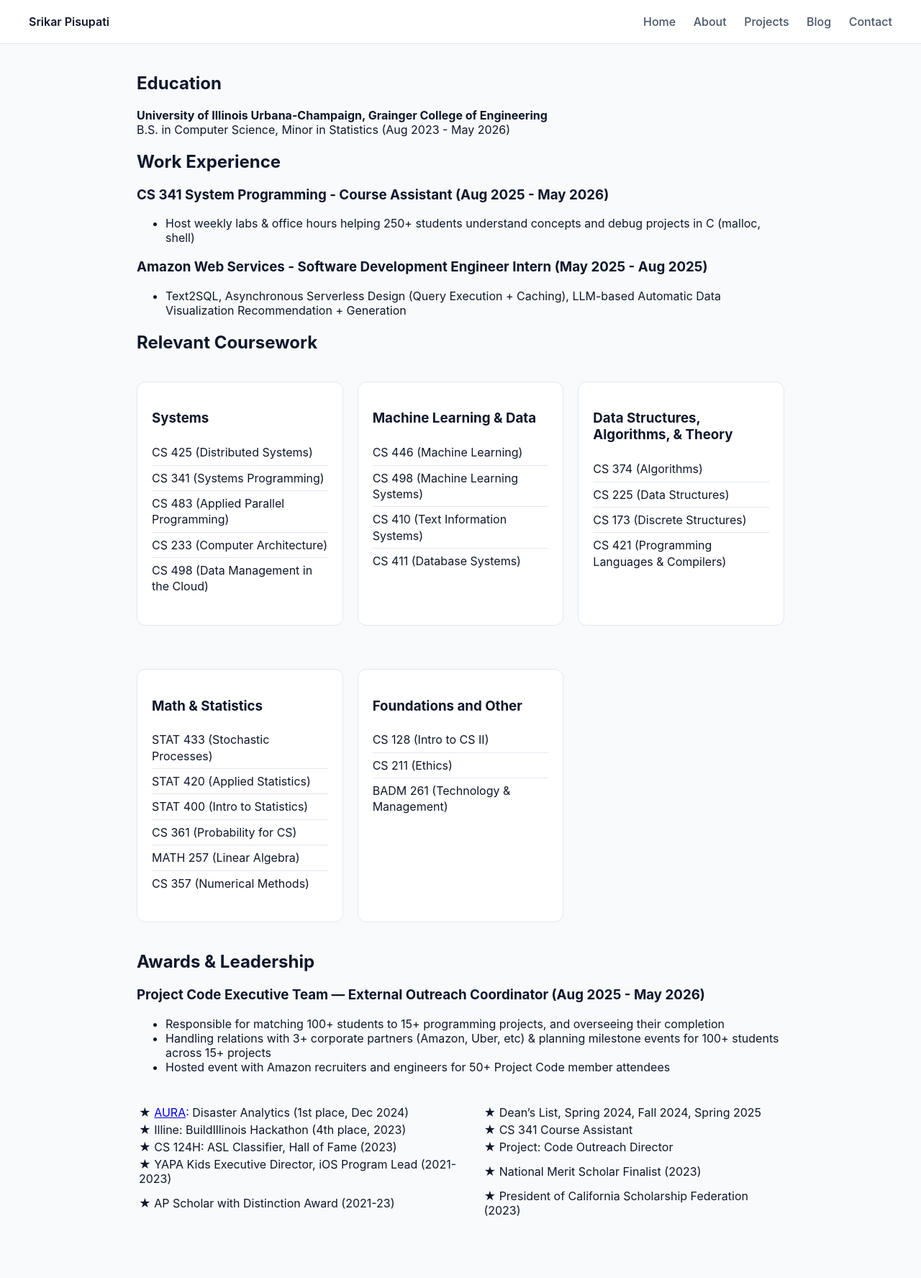
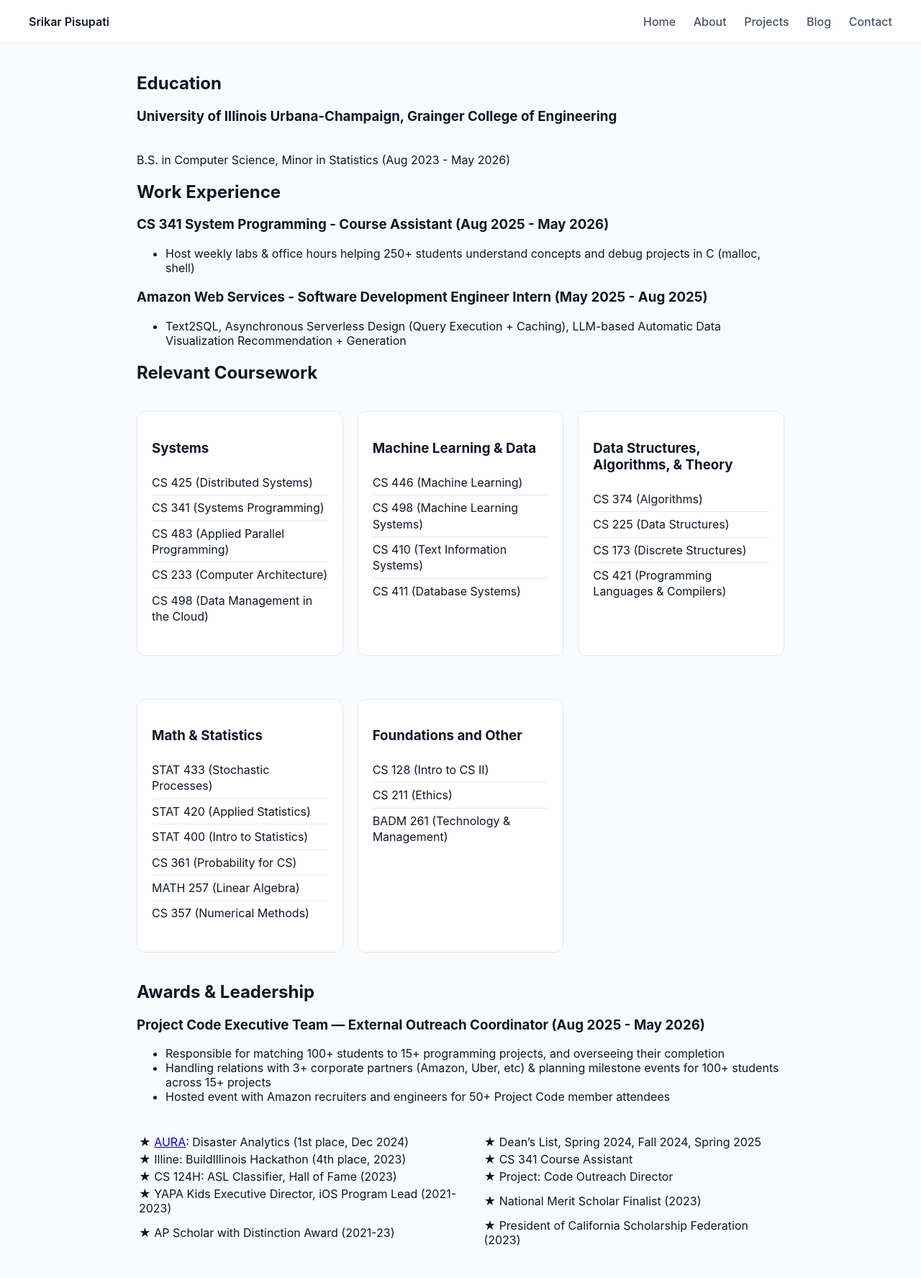
Before and after one commit to srikarpisupati/srikarpisupati.github.io, a Jekyll site: the page built from about.md, in a window 1280 px wide. Shown: the whole page at 72% size. Built offline with Jekyll 4.4.1, drawn with Linux system fonts in a browser that asks for light colours; before the commit the page ends 1734 px from its top, so only the background shows below that.

```diff
--- a/about.md
+++ b/about.md
@@ -6,7 +6,7 @@ permalink: /about/
 
 ## Education
 
-**University of Illinois Urbana-Champaign, Grainger College of Engineering**
+### University of Illinois Urbana-Champaign, Grainger College of Engineering
 <br>B.S. in Computer Science, Minor in Statistics (Aug 2023 - May 2026)
 
 ## Work Experience
```
